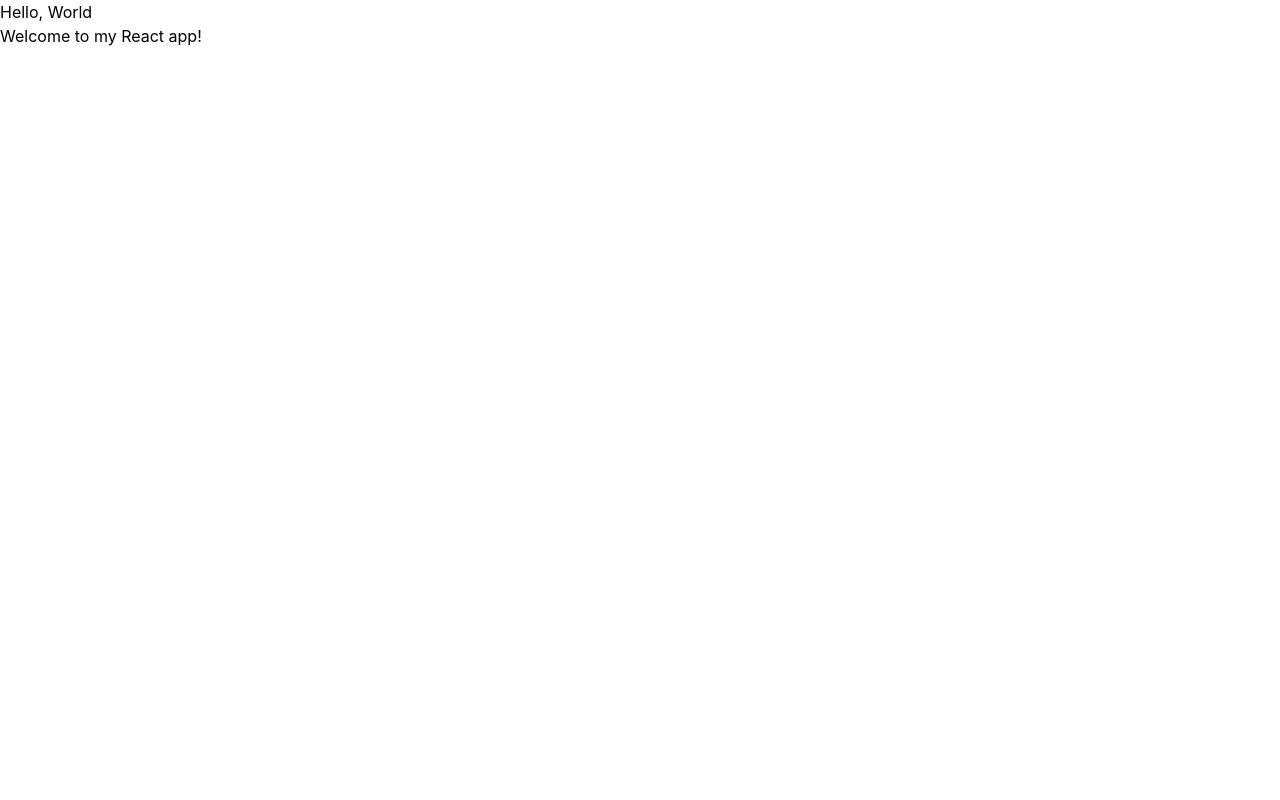
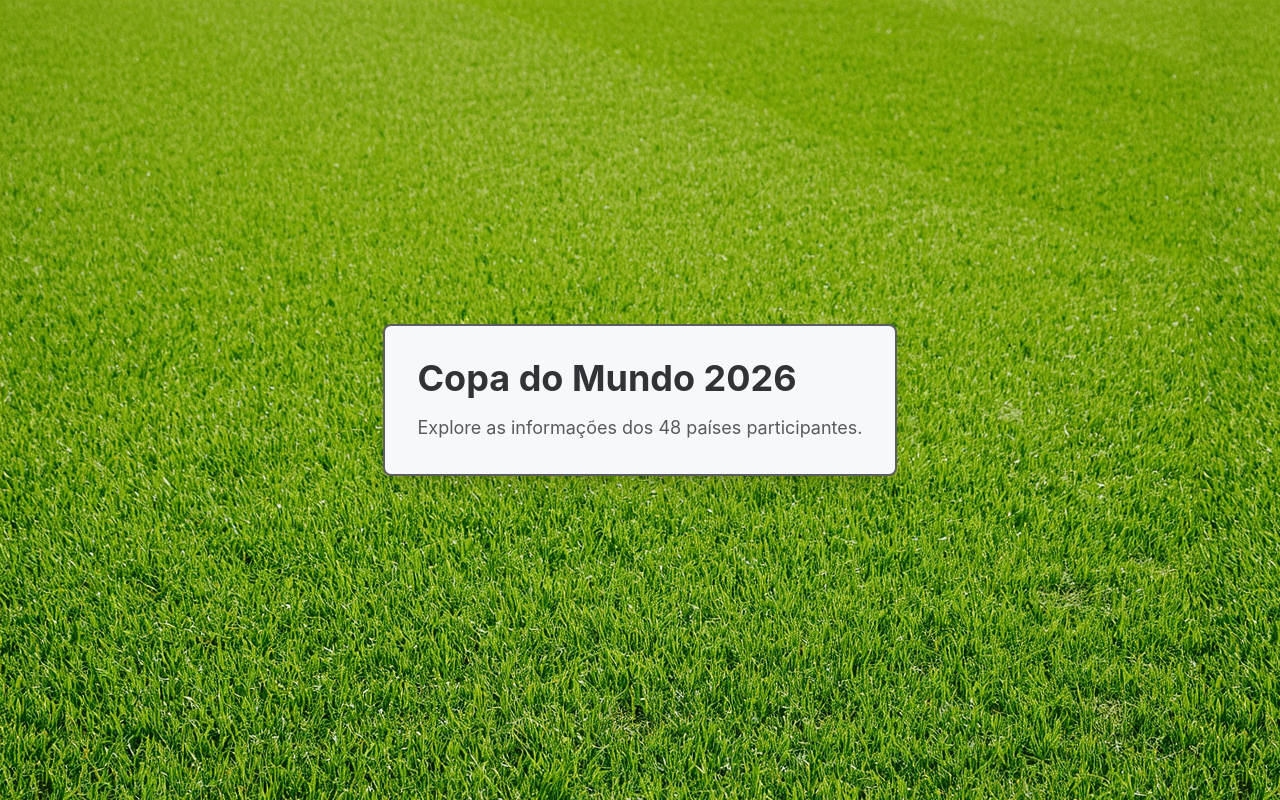
Before and after one commit to hugopereira-cs/paises-da-copa, a React (Vite) app: page / in a window 1280 px wide. Built offline with nearby package versions, Linux system fonts and the light colour scheme.

Commit message:
style: implement theme colors and repeating field background

```diff
--- a/biome.json
+++ b/biome.json
@@ -19,6 +19,11 @@
 			"recommended": true
 		}
 	},
+	"css": {
+		"parser": {
+			"tailwindDirectives": true
+		}
+	},
 	"javascript": {
 		"formatter": {
 			"quoteStyle": "single"
--- a/src/App.tsx
+++ b/src/App.tsx
@@ -1,11 +1,15 @@
-
-
 function App() {
 	return (
-		<>
-			<h1>Hello, World</h1>
-			<p>Welcome to my React app!</p>
-		</>
+		<main className="flex min-h-screen flex-col items-center justify-center p-4">
+			<div className="rounded-lg border-2 border-app-border bg-app-bg p-8 shadow-xl">
+				<h1 className="mb-4 text-4xl font-bold text-app-primary">
+					Copa do Mundo 2026
+				</h1>
+				<p className="text-lg text-app-primary opacity-80">
+					Explore as informações dos 48 países participantes.
+				</p>
+			</div>
+		</main>
 	);
 }
 
--- a/src/global.css
+++ b/src/global.css
@@ -1 +1,58 @@
 @import "tailwindcss";
+
+@theme {
+	--color-app-bg: var(--bg);
+	--color-app-border: var(--border);
+	--color-app-primary: var(--primary);
+}
+
+:root {
+	--bg: #f7f8fa;
+	--border: #5c5d5f;
+	--primary: #323337;
+}
+
+@media (prefers-color-scheme: dark) {
+	:root {
+		--bg: #010409;
+		--border: #aaadb4;
+		--primary: #dbdee3;
+	}
+}
+
+/* Suporte para troca manual de tema via atributo no HTML se necessário no futuro */
+[data-theme="dark"] {
+	--bg: #010409;
+	--border: #aaadb4;
+	--primary: #dbdee3;
+}
+
+[data-theme="light"] {
+	--bg: #f7f8fa;
+	--border: #5c5d5f;
+	--primary: #323337;
+}
+
+body {
+	background-color: var(--bg);
+	color: var(--primary);
+	min-height: 100vh;
+	margin: 0;
+	transition:
+		background-color 0.3s ease,
+		color 0.3s ease;
+}
+
+/* Camada do background image field.png */
+body::before {
+	content: "";
+	position: fixed;
+	top: 0;
+	left: 0;
+	width: 100%;
+	height: 100%;
+	background-image: url("/field.png");
+	background-repeat: repeat;
+	z-index: -1;
+	pointer-events: none;
+}
```
Also changed, not shown: public/field.png (added), 1 other file (tests, documents, lock files or other folders).
